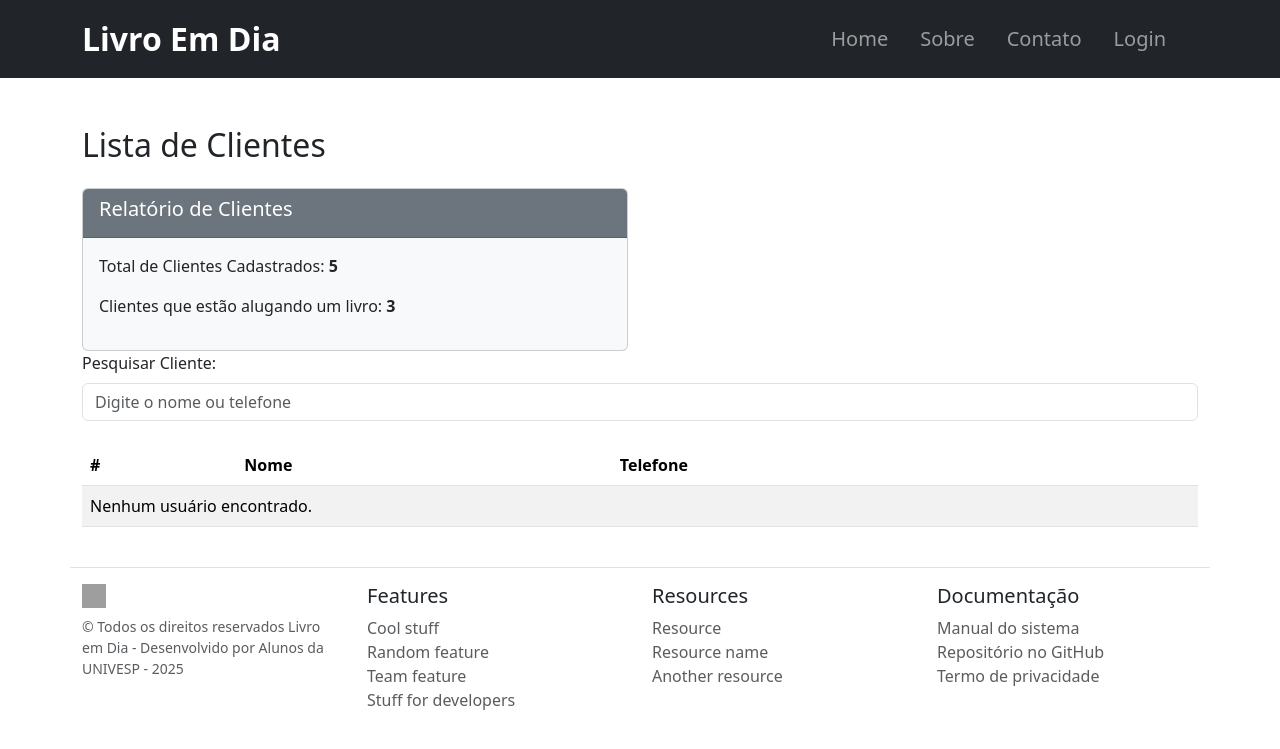
After one commit to DiegoFariasDF/ProjetoIntegrador1, a PHP site: template app/views/usuarios.php in a window 1280 px wide. The commit adds this page. Shown: the top 749 px of the page. Run offline with PHP 8.4, Linux system fonts and the light colour scheme; the template is opened without the code that fills it, so the values that code supplies are empty; grey boxes are pictures that could not be loaded.

Commit message:
Implementação de algumas telas, e inicio da inclusão com banco de dados

```diff
--- /dev/null
+++ b/app/views/modals/term.php
@@ -0,0 +1,43 @@
+<!-- Modal do Termo de Privacidade -->
+<div class="modal fade" id="termoPrivacidade" tabindex="-1" aria-labelledby="termoPrivacidadeLabel" aria-hidden="true">
+    <div class="modal-dialog modal-lg">
+        <div class="modal-content">
+            <div class="modal-header">
+                <h5 class="modal-title" id="termoPrivacidadeLabel">Termo de Privacidade e Uso</h5>
+                <button type="button" class="btn-close" data-bs-dismiss="modal" aria-label="Fechar"></button>
+            </div>
+            <div class="modal-body">
+                <h5><strong>TERMO DE PRIVACIDADE E USO DO SOFTWARE</strong></h5>
+                <p><strong>1. Introdução</strong></p>
+                <p>Este Termo de Privacidade e Uso regula a utilização do software desenvolvido pelos seus criadores (“Desenvolvedores”). Ao instalar e utilizar o software, o usuário concorda com os termos aqui estabelecidos.</p>
+
+                <p><strong>2. Privacidade e Dados do Usuário</strong></p>
+                <p>2.1. O software é executado localmente na máquina do usuário ou empresa, sem transferência de dados para terceiros ou servidores externos.</p>
+                <p>2.2. Os Desenvolvedores não possuem acesso a quaisquer informações inseridas ou processadas no software.</p>
+                <p>2.3. A segurança e integridade dos dados inseridos são de responsabilidade exclusiva do usuário.</p>
+
+                <p><strong>3. Propriedade Intelectual</strong></p>
+                <p>3.1. O código-fonte, interface e funcionalidades do software são de propriedade exclusiva dos Desenvolvedores.</p>
+                <p>3.2. O software é disponibilizado para uso interno e não comercial, sendo expressamente proibida sua venda, distribuição ou sublicenciamento sem autorização prévia e por escrito dos Desenvolvedores.</p>
+                <p>3.3. A engenharia reversa, modificação, descompilação ou qualquer alteração no software é proibida, salvo mediante permissão expressa dos Desenvolvedores.</p>
+
+                <p><strong>4. Uso e Responsabilidade</strong></p>
+                <p>4.1. O software é fornecido "como está", sem garantias de qualquer natureza, incluindo, sem limitação, garantias de desempenho, adequação a uma finalidade específica ou isenção de erros.</p>
+                <p>4.2. Os Desenvolvedores não se responsabilizam por danos diretos, indiretos, incidentais ou consequenciais decorrentes do uso ou incapacidade de uso do software.</p>
+                <p>4.3. O usuário é exclusivamente responsável pelo uso adequado do software e pelas informações inseridas nele.</p>
+
+                <p><strong>5. Disposições Gerais</strong></p>
+                <p>5.1. O não cumprimento de qualquer parte deste termo poderá resultar na revogação do direito de uso do software.</p>
+                <p>5.2. Os Desenvolvedores reservam-se o direito de modificar este termo a qualquer momento, notificando os usuários sobre alterações relevantes.</p>
+
+                <p><strong>6. Contato</strong></p>
+                <p>Para esclarecimento de dúvidas ou solicitações relacionadas a este Termo de Privacidade e Uso, entre em contato com os Desenvolvedores por meio dos canais oficiais fornecidos.</p>
+
+                <p><strong>Data de Vigência:</strong> [Inserir data]</p>
+
+                <p>Ao utilizar este software, o usuário declara estar ciente e concordar com os termos acima.</p>
+            </div>
+
+        </div>
+    </div>
+</div>
--- a/app/views/partials/footer.php
+++ b/app/views/partials/footer.php
@@ -0,0 +1,40 @@
+<?php include 'app/views/modals/term.php'; ?>
+
+<footer class="container pt-3 my-4 border-top">
+    <div class="row text-center text-md-start">
+        <div class="col-12 col-md-3">
+            <img class="mb-2" src="https://img.freepik.com/vetores-premium/vetor-de-icone-de-design-de-logotipo-de-livro_9850-5270.jpg" alt="" width="24" height="24">
+            <small class="d-block mb-3 text-muted"> &copy; Todos os direitos reservados Livro em Dia - Desenvolvido por Alunos da UNIVESP - 2025</small>
+        </div>
+        <div class="col-6 col-sm-6 col-md-3">
+            <h5>Features</h5>
+            <ul class="list-unstyled text-small">
+                <li><a class="text-decoration-none text-muted" href="#">Cool stuff</a></li>
+                <li><a class="text-decoration-none text-muted" href="#">Random feature</a></li>
+                <li><a class="text-decoration-none text-muted" href="#">Team feature</a></li>
+                <li><a class="text-decoration-none text-muted" href="#">Stuff for developers</a></li>
+            </ul>
+        </div>
+        <div class="col-6 col-sm-6 col-md-3">
+            <h5>Resources</h5>
+            <ul class="list-unstyled text-small">
+                <li><a class="text-decoration-none text-muted" href="#">Resource</a></li>
+                <li><a class="text-decoration-none text-muted" href="#">Resource name</a></li>
+                <li><a class="text-decoration-none text-muted" href="#">Another resource</a></li>
+            </ul>
+        </div>
+        <div class="col-6 col-sm-6 col-md-3">
+            <h5>Documentação</h5>
+            <ul class="list-unstyled text-small">
+                <li><a class="text-decoration-none text-muted" href="#">Manual do sistema</a></li>
+                <li><a class="text-decoration-none text-muted" href="https://github.com/DiegoFariasDF/ProjetoIntegrador1">Repositório no GitHub</a></li>
+                <li><a class="text-decoration-none text-muted" href="#" data-bs-toggle="modal" data-bs-target="#termoPrivacidade">Termo de privacidade</a></li>
+            </ul>
+        </div>
+    </div>
+</footer>
+
+<!-- Option 1: Bootstrap Bundle with Popper -->
+<script src="https://cdn.jsdelivr.net/npm/bootstrap@5.0.2/dist/js/bootstrap.bundle.min.js" integrity="sha384-MrcW6ZMFYlzcLA8Nl+NtUVF0sA7MsXsP1UyJoMp4YLEuNSfAP+JcXn/tWtIaxVXM" crossorigin="anonymous"></script>
+</body>
+</html>
--- a/app/views/partials/header.php
+++ b/app/views/partials/header.php
@@ -0,0 +1,54 @@
+<!DOCTYPE HTML>
+<html lang="pt-br">
+    <title>Livro em Dia</title>
+    <link rel="stylesheet" href="public/css/style.css"/>
+    <meta name="viewport" content="width=device-width, initial-scale=1.0">
+    <script src="/public/js/index.js"></script>
+    <!-- Bootstrap 5 CSS -->
+    <link href="https://cdn.jsdelivr.net/npm/bootstrap@5.3.3/dist/css/bootstrap.min.css" rel="stylesheet" integrity="sha384-QWTKZyjpPEjISv5WaRU9OFeRpok6YctnYmDr5pNlyT2bRjXh0JMhjY6hW+ALEwIH" crossorigin="anonymous">
+</head>
+
+<body>
+<header class="navbar navbar-expand-xl navbar-dark bg-dark fixed-top sticky-top">
+    <div class="container">
+
+        <a class="navbar-brand fs-2 fw-bold" href="?pagina="><!--<img src="public/img/logo1.png" alt="">-->Livro Em Dia</a>
+        <button class="navbar-toggler" type="button" data-bs-toggle="collapse" data-bs-target="#navbarDark" aria-controls="navbarDark" aria-expanded="false" aria-label="Toggle navigation">
+
+        <img src="public/img/hamburger.png" alt="">
+
+        </button>
+        <div class="collapse navbar-collapse" id="navbarDark">
+            <ul class="navbar-nav ms-auto mb-2 mb-xl-0 fs-5 ms-auto p-2 text-center">
+            <li class="nav-item me-3">
+                <a class="nav-link " aria-current="page" href="?pagina=home">Home</a>
+            </li>
+            <li class="nav-item me-3">
+                <a class="nav-link" href="#projetos">Sobre</a>
+            </li>
+            <li class="nav-item me-3">
+                <a class="nav-link" href="#fale-conosco">Contato</a>
+            </li>
+
+            <?php
+                session_start(); // Certifique-se de que a sessão foi iniciada
+
+
+                if (!isset($_SESSION['nome'])) {
+
+                    echo "<li class=\"nav-item me-3\">
+                            <a class=\"nav-link\" href=\"?pagina=login\">Login</a>
+                          </li>";
+                } else {
+                    // Se estiver logado, exiba o link para o painel e para sair
+                    $id = md5($_SESSION['id']); // Use o ID do usuário para o link do painel
+                    $tipo_usuario = strtolower($_SESSION['nome']); // Converte para minúsculas para garantir a uniformidade
+                    echo "<li class=\"nav-item me-3\"><a href=\"?pagina=painel\" class=\"nav-link\">Painel</a></li>";
+                    echo "<li class=\"nav-item me-3\"><a href=\"model/exit.php\" class=\"nav-link\">Sair</a></li>";
+                }
+            ?>
+
+            </ul>
+        </div>
+    </div>
+</header>
--- /dev/null
+++ b/app/views/usuarios.php
@@ -0,0 +1,69 @@
+<div class="container mt-5">
+    <h2 class="mb-4">Lista de Clientes</h2>
+
+    <div class="row">
+        <div class="col-md-6">
+            <div class="card bg-light">
+                <div class="card-header bg-secondary text-white">
+                    <h5>Relatório de Clientes</h5>
+                </div>
+                <div class="card-body">
+                    <p>Total de Clientes Cadastrados: <strong>5</strong></p>
+                    <p>Clientes que estão alugando um livro: <strong>3</strong></p>
+                </div>
+            </div>
+        </div>
+    </div>
+
+    <div class="mb-4">
+        <label for="search" class="form-label">Pesquisar Cliente:</label>
+        <input type="text" id="search" class="form-control" placeholder="Digite o nome ou telefone">
+    </div>
+
+    <div class="table-responsive">
+        <table class="table table-striped">
+            <thead>
+                <tr>
+                    <th>#</th>
+                    <th>Nome</th>
+                    <th>Telefone</th>
+                    <th></th>
+                </tr>
+            </thead>
+            <tbody id="client-list">
+                <?php if (!empty($usuarios)): ?>
+                    <?php foreach ($usuarios as $usuario): ?>
+                        <tr>
+                            <td><?= htmlspecialchars($usuario['id']) ?></td>
+                            <td class="nome"><?= htmlspecialchars($usuario['nome']) ?></td>
+                            <td class="telefone"><?= htmlspecialchars($usuario['usuario']) ?></td>
+                            <td>
+                                <a class="btn btn-secondary btn-sm" href="?pagina=usuario&id=<?= $usuario['id'] ?>">Visualizar usuário</a>
+                            </td>
+                        </tr>
+                    <?php endforeach; ?>
+                <?php else: ?>
+                    <tr><td colspan="4">Nenhum usuário encontrado.</td></tr>
+                <?php endif; ?>
+            </tbody>
+        </table>
+    </div>
+</div>
+
+<script>
+    document.getElementById("search").addEventListener("keyup", function() {
+        let searchValue = this.value.toLowerCase();
+        let rows = document.querySelectorAll("#client-list tr");
+
+        rows.forEach(row => {
+            let nome = row.querySelector(".nome").textContent.toLowerCase();
+            let telefone = row.querySelector(".telefone").textContent.toLowerCase();
+
+            if (nome.includes(searchValue) || telefone.includes(searchValue)) {
+                row.style.display = "";
+            } else {
+                row.style.display = "none";
+            }
+        });
+    });
+</script>
--- a/public/css/style.css
+++ b/public/css/style.css
@@ -0,0 +1,3 @@
+.list-unstyled a:hover {
+    text-decoration: underline !important;
+}
```
Also changed, not shown: app/config/Database.php (added, +21 -0 lines), app/controllers/UsuarioController.php (added, +16 -0 lines), app/controllers/exit.php (added, +8 -0 lines), app/core/router.php (+21 -12 lines), app/model/EmprestimoModel.php (added, +29 -0 lines), app/model/LeitorModel.php (added, +29 -0 lines), app/model/UsuarioModel.php (added, +29 -0 lines), app/views/home.php (+105 -0 lines), app/views/login.php (added, +25 -0 lines), app/views/usuario.php (added, +43 -0 lines), README.md, app/model/HisotoricoModel.php (added), index.php (line endings or trailing spaces), public/img/hamburger.png (added), 1 more files.
